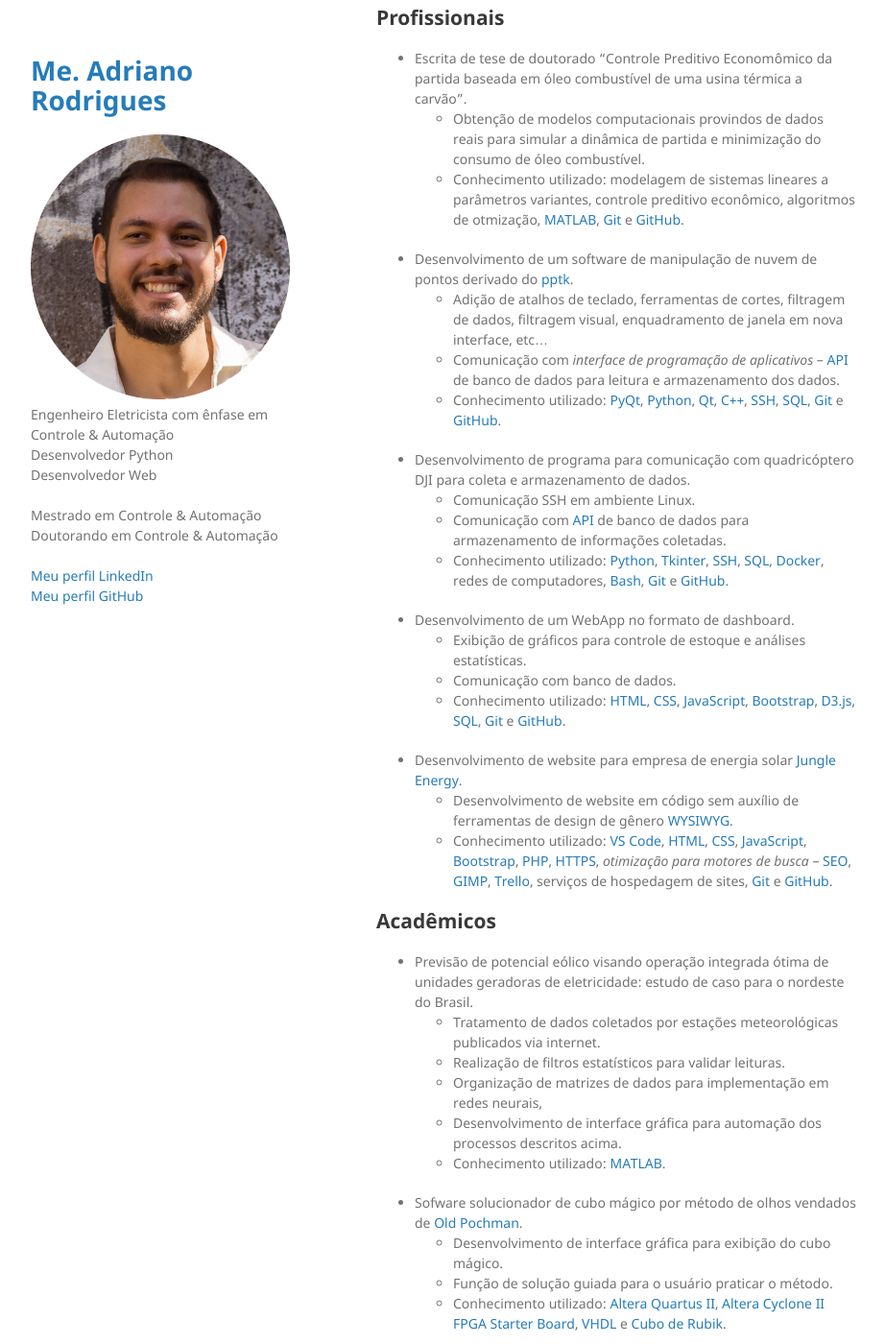
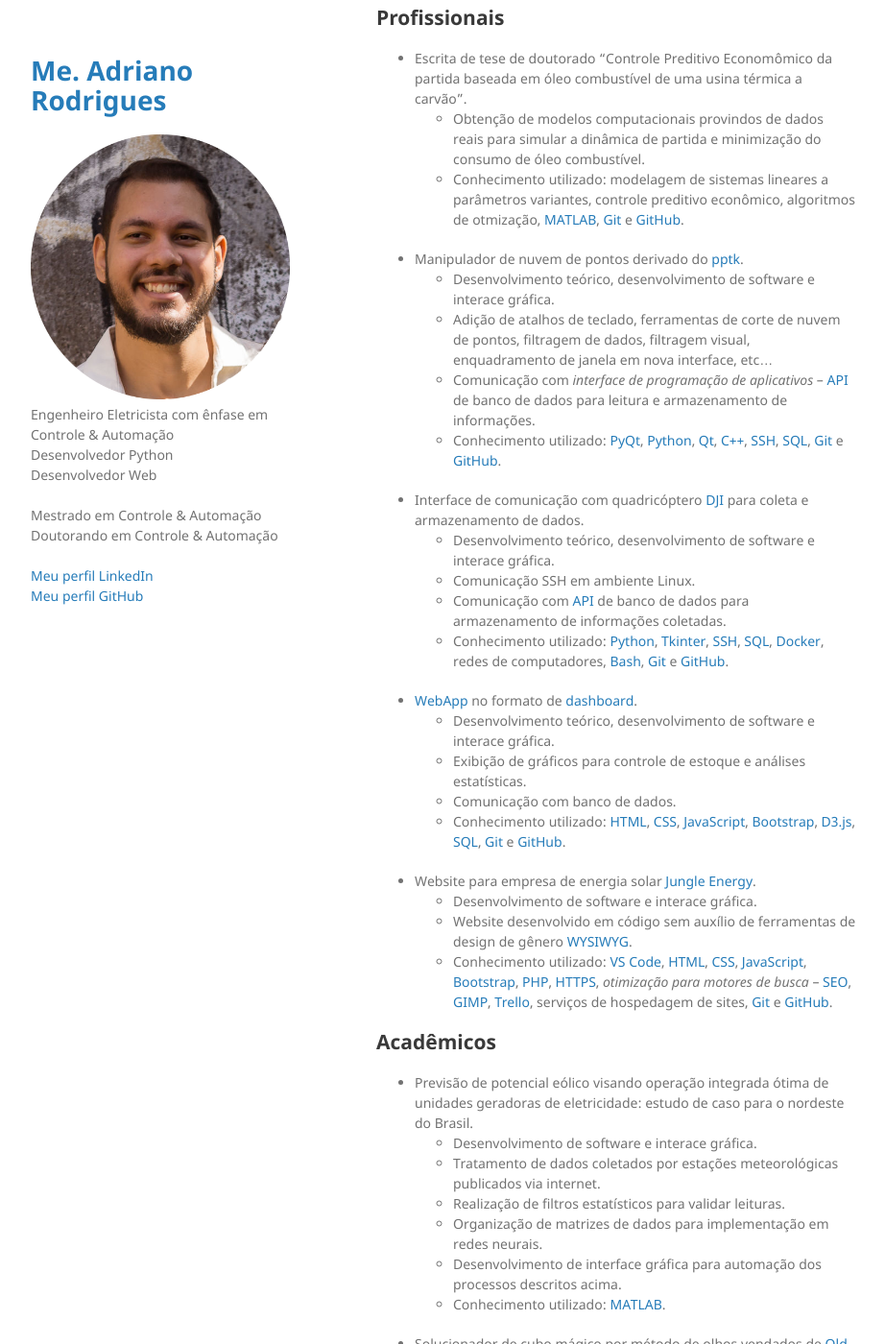
Before and after one commit to Adrianordp/Adrianordp.github.io, a Jekyll site: the page built from index.md, in a window 1280 px wide and 1400 px high, scrolled down 557 px. Shown: the whole window at 96% size, without its empty margins (178-1100 px from the left). Built offline with Jekyll 4.4.1, drawn with Linux system fonts in a browser that asks for light colours; some of the changed text lies outside the part shown.

Commit message:
Improved projects description

```diff
--- a/index.md
+++ b/index.md
@@ -23,45 +23,52 @@ Abaixo segue a lista dos meus principais projetos.
 - Escrita de tese de doutorado "Controle Preditivo Economômico da partida baseada em óleo combustível de uma usina térmica a carvão".
   - Obtenção de modelos computacionais provindos de dados reais para simular a dinâmica de partida e minimização do consumo de óleo combustível.
   - Conhecimento utilizado: modelagem de sistemas lineares a parâmetros variantes, controle preditivo econômico, algoritmos de otmização, [MATLAB](https://www.mathworks.com/products/matlab.html), [Git](https://git-scm.com/) e [GitHub](https://github.com/).
-- Desenvolvimento de um software de manipulação de nuvem de pontos derivado do [pptk](https://github.com/heremaps/pptk).
-  - Adição de atalhos de teclado, ferramentas de cortes, filtragem de dados, filtragem visual, enquadramento de janela em nova interface, etc...
-  - Comunicação com _interface de programação de aplicativos_ -- [API](https://wikipedia.org/wiki/API) de banco de dados para leitura e armazenamento dos dados.
+- Manipulador de nuvem de pontos derivado do [pptk](https://github.com/heremaps/pptk).
+  - Desenvolvimento teórico, desenvolvimento de software e interace gráfica.
+  - Adição de atalhos de teclado, ferramentas de corte de nuvem de pontos, filtragem de dados, filtragem visual, enquadramento de janela em nova interface, etc...
+  - Comunicação com _interface de programação de aplicativos_ -- [API](https://wikipedia.org/wiki/API) de banco de dados para leitura e armazenamento de informações.
   - Conhecimento utilizado: [PyQt](https://riverbankcomputing.com/software/pyqt/download), [Python](https://www.python.org/), [Qt](https://www.qt.io/), [C++](https://isocpp.org/), [SSH](https://www.ssh.com/), [SQL](https://www.iso.org/standard/63555.html), [Git](https://git-scm.com/) e [GitHub](https://github.com/).
-- Desenvolvimento de programa para comunicação com quadricóptero DJI para coleta e armazenamento de dados.
+- Interface de comunicação com quadricóptero [DJI](https://www.dji.com/) para coleta e armazenamento de dados.
+  - Desenvolvimento teórico, desenvolvimento de software e interace gráfica.
   - Comunicação SSH em ambiente Linux.
   - Comunicação com [API](https://en.wikipedia.org/wiki/API) de banco de dados para armazenamento de informações coletadas.
   - Conhecimento utilizado: [Python](https://www.python.org/), [Tkinter](https://docs.python.org/3/library/tkinter.html), [SSH](https://www.ssh.com/), [SQL](https://www.iso.org/standard/63555.html), [Docker](https://www.docker.com/), redes de computadores, [Bash](https://www.gnu.org/software/bash/), [Git](https://git-scm.com/) e [GitHub](https://github.com/).
-- Desenvolvimento de um WebApp no formato de dashboard.
+- [WebApp](https://en.wikipedia.org/wiki/Web_application) no formato de [dashboard](https://en.wikipedia.org/wiki/Dashboard_(business)).
+  - Desenvolvimento teórico, desenvolvimento de software e interace gráfica.
   - Exibição de gráficos para controle de estoque e análises estatísticas.
   - Comunicação com banco de dados.
   - Conhecimento utilizado: [HTML](https://wikipedia.org/wiki/HTML), [CSS](https://wikipedia.org/wiki/CSS), [JavaScript](https://www.javascript.com/), [Bootstrap](https://getbootstrap.com/), [D3.js](https://d3js.org/), [SQL](https://www.iso.org/standard/63555.html), [Git](https://git-scm.com/) e [GitHub](https://github.com/).
-- Desenvolvimento de website para empresa de energia solar [Jungle Energy](http://jungleenergy.com.br).
-  - Desenvolvimento de website em código sem auxílio de ferramentas de design de gênero [WYSIWYG](https://en.m.wikipedia.org/wiki/WYSIWYG).
+- Website para empresa de energia solar [Jungle Energy](http://jungleenergy.com.br).
+  - Desenvolvimento de software e interace gráfica.
+  - Website desenvolvido em código sem auxílio de ferramentas de design de gênero [WYSIWYG](https://en.m.wikipedia.org/wiki/WYSIWYG).
   - Conhecimento utilizado: [VS Code](https://code.visualstudio.com/), [HTML](https://wikipedia.org/wiki/HTML), [CSS](https://wikipedia.org/wiki/CSS), [JavaScript](https://www.javascript.com/), [Bootstrap](https://getbootstrap.com/), [PHP](https://www.php.net/), [HTTPS](https://wikipedia.org/wiki/HTTPS), _otimização para motores de busca_ -- [SEO](https://en.wikipedia.org/wiki/Search_engine_optimization), [GIMP](https://www.gimp.org/), [Trello](https://trello.com/), serviços de hospedagem de sites, [Git](https://git-scm.com/) e [GitHub](https://github.com/).
 
 ## Acadêmicos
 - Previsão de potencial eólico visando operação integrada ótima de unidades geradoras de eletricidade: estudo de caso para o nordeste do Brasil.
+  - Desenvolvimento de software e interace gráfica.
   - Tratamento de dados coletados por estações meteorológicas publicados via internet.
   - Realização de filtros estatísticos para validar leituras.
-  - Organização de matrizes de dados para implementação em redes neurais,
+  - Organização de matrizes de dados para implementação em redes neurais.
   - Desenvolvimento de interface gráfica para automação dos processos descritos acima.
   - Conhecimento utilizado: [MATLAB](https://www.mathworks.com/products/matlab.html).
-- Sofware solucionador de cubo mágico por método de olhos vendados de [Old Pochman](https://www.speedcubereview.com/blind-solving-algorithms.html).
-  - Desenvolvimento de interface gráfica para exibição do cubo mágico.
-  - Função de solução guiada para o usuário praticar o método.
+- Solucionador de cubo mágico por método de olhos vendados de [Old Pochman](https://www.speedcubereview.com/blind-solving-algorithms.html).
+  - Desenvolvimento teórico e desenvolvimento de software e interface gráfica.
+  - Interface gráfica para exibição do cubo mágico e solução guiada para o usuário praticar o método.
   - Conhecimento utilizado: [Altera Quartus II](https://www.intel.com/content/dam/www/programmable/us/en/pdfs/literature/manual/intro_to_quartus2.pdf), [Altera Cyclone II FPGA Starter Board](https://www.terasic.com.tw/cgi-bin/page/archive.pl?Language=English&CategoryNo=56&No=121), [VHDL](https://ieeexplore.ieee.org/document/159455) e [Cubo de Rubik](https://pt.wikipedia.org/wiki/Cubo_de_Rubik).
-- Projeto, desenvolvimento teórico e montagem de componentes anaçógicos para periféricos de guitarra.
+- Componentes analógicos para periféricos de guitarra.
+  - Desenvolvimento teórico e montagem.
   - Pedaleira.
   - Afinador.
   - Equalizador de graves e agudos.
   - Conhecimento utilizado: [PSIM](https://powersimtech.com/products/psim/capabilities-applications/), [Proteus](https://www.labcenter.com/), notas musicais, análise em frequência, design de _circuito impresso_ -- [PCB](https://wikipedia.org/wiki/Printed_circuit_board), filtros ativos e eletrônica analógica.
-- Projeto, desenvolvimento de software e montagem em diorama de um sistema de automação residencial por meio de portas inteligentes com apenas um microcontrolador conectado a um computador pessoal.
+- Diorama de um sistema de automação residencial por meio de portas inteligentes com apenas um microcontrolador conectado a um computador pessoal.
+  - Desenvolvimento teórico, desenvolvimento de software e montagem.
   - Iluminação automática
   - Supervisão de cômodos por contagem de pessoas
   - Alarme de invasão.
   - Conhecimento utilizado: [PIC16F628a](https://www.microchip.com/en-us/product/PIC16F628A), [MPLAB](https://www.microchip.com/en-us/tools-resources/develop/mplab-x-ide), [Emu8086](https://emu8086.en.lo4d.com), [Proteus](https://www.labcenter.com/), [MPASM Assembler](https://ww1.microchip.com/downloads/en/DeviceDoc/33014L.pdf) e eletrônica digital.
 - Análise de controle de estabilidade de um robô móvel baseado em um pêndulo invertido sobre duas rodas.
-  - Estudo teórico em simulação para implantação em modelo impresso 3D.
+  - Desenvolvimento teórico e simulações para implantação em modelo impresso 3D.
   - Conhecimento utilizado: teoria de controle e [MATLAB](https://www.mathworks.com/products/matlab.html).
 
 ---
```
